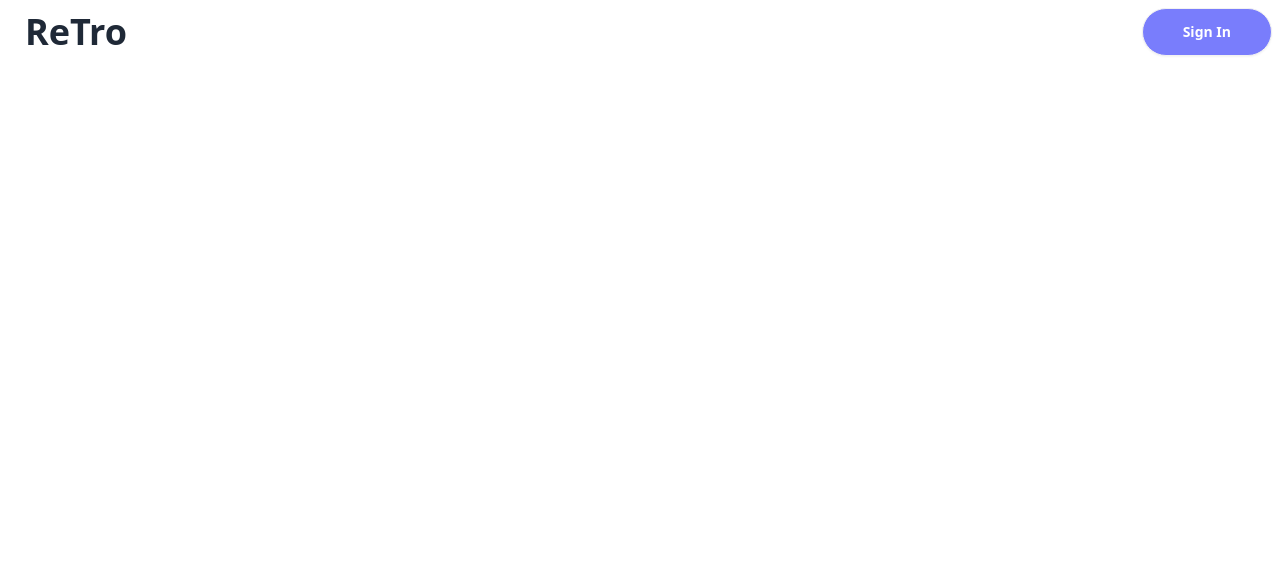
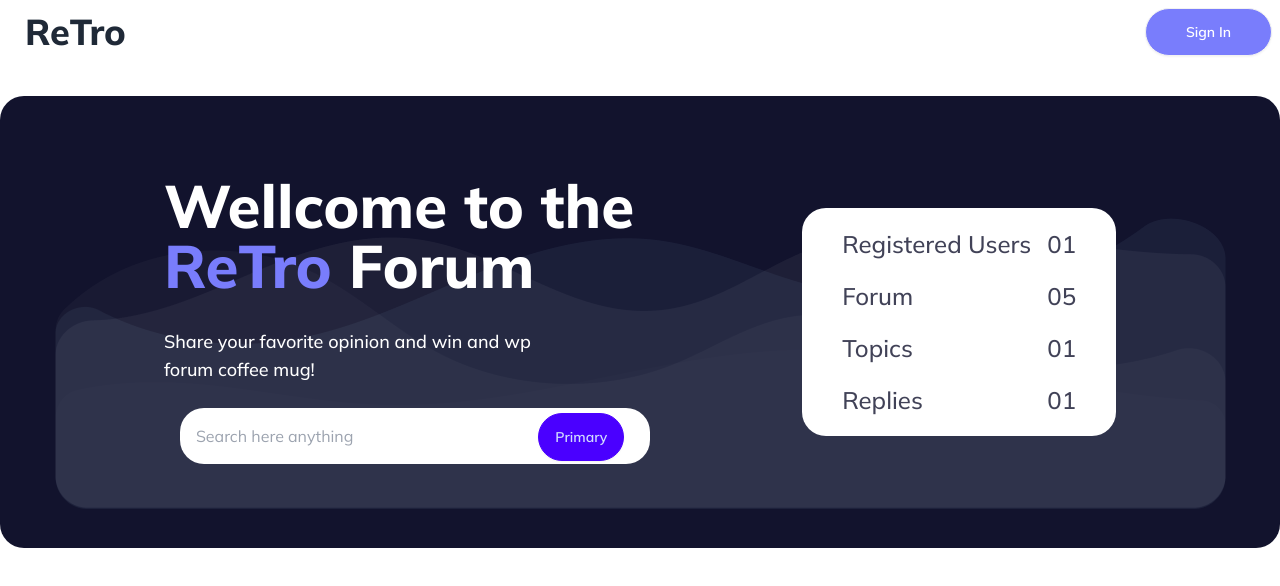
Before and after one commit to Solaimanislam/Assignment--6, a plain HTML site: page index.html in a window 1280 px wide. Drawn offline with nearby package versions, Linux system fonts and the light colour scheme.

Commit message:
added banner section

```diff
--- a/index.html
+++ b/index.html
@@ -8,16 +8,34 @@
     <!-- daisy ui -->
     <link href="https://cdn.jsdelivr.net/npm/daisyui@4.7.2/dist/full.min.css" rel="stylesheet" type="text/css" />
     <script src="https://cdn.tailwindcss.com"></script>
+    <!-- google fonts -->
+    <link rel="preconnect" href="https://fonts.googleapis.com">
+    <link rel="preconnect" href="https://fonts.gstatic.com" crossorigin>
+    <link
+        href="https://fonts.googleapis.com/css2?family=Inter:wght@100..900&family=Mulish:ital,wght@0,200..1000;1,200..1000&display=swap"
+        rel="stylesheet">
+    <style>
+        .font-inter {
+            font-family: "Inter", sans-serif;
+        }
+        .font-mulish {
+            font-family: "Mulish", sans-serif;
+        }
+    </style>
 </head>
 
 <body class="container mx-auto">
-    <header >
-        <nav>
+    <header>
+        <nav class="font-mulish">
             <div class="navbar bg-base-100">
                 <div class="navbar-start">
                     <div class="dropdown">
                         <div tabindex="0" role="button" class="btn btn-ghost lg:hidden">
-                      <svg xmlns="http://www.w3.org/2000/svg" class="h-5 w-5" fill="none" viewBox="0 0 24 24" stroke="currentColor"><path stroke-linecap="round" stroke-linejoin="round" stroke-width="2" d="M4 6h16M4 12h8m-8 6h16" /></svg>
+                            <svg xmlns="http://www.w3.org/2000/svg" class="h-5 w-5" fill="none" viewBox="0 0 24 24"
+                                stroke="currentColor">
+                                <path stroke-linecap="round" stroke-linejoin="round" stroke-width="2"
+                                    d="M4 6h16M4 12h8m-8 6h16" />
+                            </svg>
                         </div>
 
                     </div>
@@ -39,6 +57,40 @@
 
     </header>
     <main>
+        <!-- banner section -->
+        <section class="container mx-auto lg:px-20 px-2 lg:my-8 font-mulish bg-[url(images/bgbanner.png)] bg-[#12132D] bg-no-repeat bg-center rounded-3xl">
+            <div class="flex justify-around">
+                <div class="space-y-2">
+                    <h1 class=" text-white pt-4 text-5xl lg:text-6xl font-semibold lg:font-extrabold lg:pt-20">Wellcome to the
+                        <br><span class="text-[#797DFC] pt-4 lg:pt-10">ReTro </span>Forum
+                    </h1>
+                    <p class="text-lg font-medium text-white lg:pt-6">Share your favorite opinion and win and wp <br> forum coffee mug!</p>
+                    <div>
+                        <input class="w-full m-4 p-4 rounded-3xl" type="text" placeholder="Search here anything">
+                        <button class="btn btn-primary rounded-3xl lg:-ml-32">Primary</button>
+                    </div>
+                </div>
+                <div class="bg-white rounded-3xl space-y-5 py-5 lg:px-10 lg:my-28">
+                    <div class="flex gap-4 justify-between text-[#12132DCC]">
+                        <h2 class="font-medium text-2xl">Registered Users</h2>
+                        <p class="font-medium text-2xl">01</p>
+                    </div>
+                    <div class="flex justify-between text-[#12132DCC]">
+                        <h2 class="font-medium text-2xl">Forum</h2>
+                        <p class="font-medium text-2xl">05</p>
+                    </div>
+                    <div class="flex justify-between text-[#12132DCC]">
+                        <h2 class="font-medium text-2xl">Topics</h2>
+                        <p class="font-medium text-2xl">01</p>
+                    </div>
+                    <div class="flex justify-between text-[#12132DCC]">
+                        <h2 class="font-medium text-2xl">Replies</h2>
+                        <p class="font-medium text-2xl">01</p>
+                    </div>
+                </div>
+
+            </div>
+        </section>
 
     </main>
     <footer>
```
Lines whose indentation alone changed are shown as unchanged.
